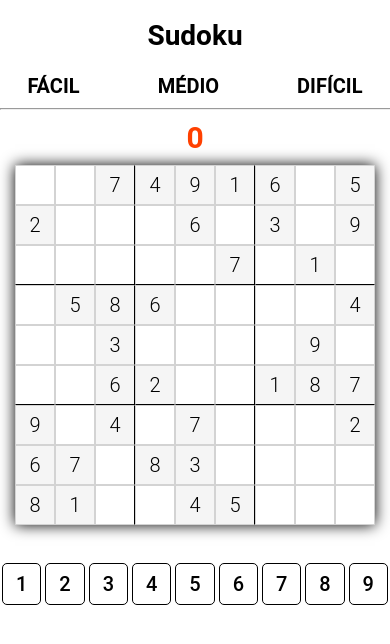
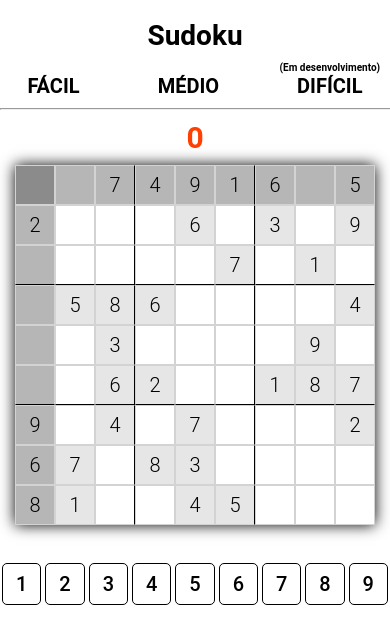
Before and after one commit to Joaquim-Azevedo/sudoku-puzzlegame, a plain HTML site: page Dificuldades/medio.html in a window 390 px wide. Both pictures are taken after a click on the element 35 px from the left and 184 px from the top of the page. Drawn offline with Linux system fonts and the light colour scheme.

Commit message:
Funcionalidades corrigidas e visuais para facilitar a jogabilidade

```diff
--- a/Dificuldades/medio.html
+++ b/Dificuldades/medio.html
@@ -1,8 +1,12 @@
 <!DOCTYPE html>
-<html lang="en">
+<html lang="pt-BR">
   <head>
     <meta charset="UTF-8" />
-    <meta name="viewport" content="width=device-width, initial-scale=1.0" />
+    <meta
+      name="viewport"
+      content="width=device-width, initial-scale=1.0"
+      user-scalable="no"
+    />
     <title>Sudoku Online</title>
     <link rel="stylesheet" href="../style.css" />
     <script src="../script.js" defer></script>
@@ -17,8 +21,11 @@
         <div class="medium">
           <button id="mediumButton">Médio</button>
         </div>
-        <div class="hard">
-          <button id="hardButton">Difícil</button>
+        <div class="hardContent">
+          <span>(Em desenvolvimento)</span>
+          <div class="hard">
+            <button id="hardButton">Difícil</button>
+          </div>
         </div>
       </div>
     </div>
--- a/script.js
+++ b/script.js
@@ -4,6 +4,7 @@ var tileSelected = null;
 var easyBtn = document.getElementById("easyButton");
 var mediumBtn = document.getElementById("mediumButton");
 easyBtn.addEventListener('click', function() {
+  localStorage.clear();
   if (window.location.pathname.endsWith("index.html")) {
     return;
   } else {
@@ -11,7 +12,7 @@ easyBtn.addEventListener('click', function() {
   }
 });
 
-mediumBtn.addEventListener('click', function() {
+mediumBtn.addEventListener('click', function mediumBoardinit() {
   var mediumBoardJSON = JSON.stringify(mediumBoard)
   var mediumSolutionJSON = JSON.stringify(mediumSolution)
   localStorage.setItem('Board', mediumBoardJSON);
@@ -84,8 +85,6 @@ window.onload = function() {
     Solution = JSON.parse(localStorage.getItem('Solution'));
     localStorage.removeItem('Board');
     localStorage.removeItem('Solution');
-  } else {
-    console.warn("No board or solution found in localStorage. Using default values.");
   }
 
 setGame();
@@ -109,6 +108,7 @@ function setGame(){
   for (let r = 0; r < 9; r++){
     for (let c = 0; c < 9; c++){
       var tile = document.createElement("div");
+      tile.classList.add("tile");
       tile.id = r.toString() + "-" + c.toString();
       if(Board[r][c] != "-"){
         tile.innerText = Board[r][c];
@@ -120,8 +120,10 @@ function setGame(){
       if (c == 5 || c == 2) {
         tile.classList.add('vertical-line');
       }
+
+      tile.addEventListener('click', highlightTile);
       tile.addEventListener('click', selectTile);
-        tile.classList.add("tile");
+
       document.getElementById("board").append(tile);
       }
     }
@@ -132,45 +134,40 @@ function selectNumber(){
     numSelected.classList.remove('number-selected')
   }
 
+  if (numSelected === this) {
+    numSelected = null;
+  } else {
     numSelected = this;
     numSelected.classList.add('number-selected');
-  numSelected.addEventListener('click', deselectNumber);
-}
-
-// A function that will deselect the number and will allow the user to erase the placed number in the table.
-function deselectNumber(){
-  if(numSelected){
-    numSelected.removeEventListener('click', deselectNumber);
-    numSelected.classList.remove('number-selected');
-    numSelected = null
   }
 }
 
 function selectTile(){
+
   // Coords = "0-0" "0-1", then
-  let coords = this.id.split("-"); // => ["0", "0"]
-  let r = parseInt(coords[0]);
-  let c = parseInt(coords[1]);
+  tileSelected = this.id.split("-"); // => ["0", "0"]
+  row = parseInt(tileSelected[0]);
+  col = parseInt(tileSelected[1]);
 
   if(this.classList.contains('tile-start')){
     return;
   } else if (numSelected == null){
     this.innerText = "";
+    this.addEventListener('click', highlightTile)
     return;
   } else {
     this.innerText = numSelected.id;
 
     // Checking if the number is correct, if it is, will display the number in the selected tile. If else, it will be displayed in red color.
-    if (Solution[r][c] == numSelected.id) {
+    if (Solution[row][col] == numSelected.id) {
       this.classList.remove('wrong-number');
-
     } else if (window.location.pathname.endsWith("medio.html") | window.location.pathname.endsWith("hard.html")){
       errors += 1;
       document.getElementById("errors").innerText = errors;
     } else {
       errors += 1;
       document.getElementById("errors").innerText = errors;
-      let wrongcoordsnumber = r.toString() + '-' + c.toString();
+      let wrongcoordsnumber = row.toString() + '-' + col.toString();
       var wrongnumber = document.getElementById(wrongcoordsnumber);
       wrongnumber.classList.add('wrong-number');
     }
@@ -183,3 +180,43 @@ function selectTile(){
     }
   }
 }
+
+function highlightTile() {
+  if (tileSelected && this.id === tileSelected.join("-")) {
+    clearHighlights();
+    tileSelected = null;
+    return;
+  } else {
+    clearHighlights();
+    this.classList.add('tile-target');
+  }
+
+
+  tileSelected = this.id.split("-"); // ["row", "col"]
+  let row = parseInt(tileSelected[0]);
+  let col = parseInt(tileSelected[1]);
+
+  // Add the column and row hightlights
+  for (let i = 0; i < 9; i++) {
+    // Line
+    let rowTile = document.getElementById(row + "-" + i);
+    if (rowTile) {
+      rowTile.classList.add("tile-highlight");
+    }
+
+    // Column
+    let colTile = document.getElementById(i + "-" + col);
+    if (colTile) {
+      colTile.classList.add("tile-highlight");
+    }
+  }
+}
+
+// Função para limpar os destaques
+function clearHighlights() {
+  let highlightedTiles = document.querySelectorAll(".tile-highlight");
+  highlightedTiles.forEach(tile => {
+    tile.classList.remove("tile-highlight");
+    tile.classList.remove('tile-target');
+  });
+}
--- a/style.css
+++ b/style.css
@@ -28,6 +28,20 @@ hr {
 
 #difficulty {
   display: flex;
+  justify-content: center;
+  align-items: center;
+}
+
+.hardContent {
+  display: flex;
+  flex-direction: column;
+  align-items: center;
+}
+
+.hardContent span {
+  position: absolute;
+  font-size: 14px;
+  top: 62px;
 }
 
 #difficulty button {
@@ -41,6 +55,10 @@ hr {
   border-radius: 7px;
   margin: 0 25px;
   color: #000;
+}
+
+#difficulty p {
+  margin: 0;
 }
 
 #difficulty button:hover {
@@ -80,7 +98,7 @@ hr {
 
 .tile:hover {
   cursor: pointer;
-  background-color: lightgrey;
+  background-color: rgba(213, 213, 213, 0.598);
 }
 
 #digits {
@@ -119,7 +137,7 @@ hr {
 }
 
 .tile-start {
-  background-color: whitesmoke;
+  background-color: rgba(46, 46, 46, 0.117);
 }
 
 .tile-start:hover {
@@ -142,6 +160,14 @@ hr {
   background-color: #f0f0;
 }
 
+.tile-highlight {
+  background-color: rgba(147, 148, 147, 0.684);
+}
+
+.tile-target {
+  background-color: rgba(32, 32, 32, 0.519);
+}
+
 /* Responsividade */
 
 @media (max-width: 600px) {
@@ -158,6 +184,10 @@ hr {
 
   .container {
     width: 100%;
+  }
+
+  .hardContent span {
+    font-size: 10px;
   }
 
   #board {
```
Also changed, not shown: index.html (+6 -7 lines). Lines whose indentation alone changed are shown as unchanged.
